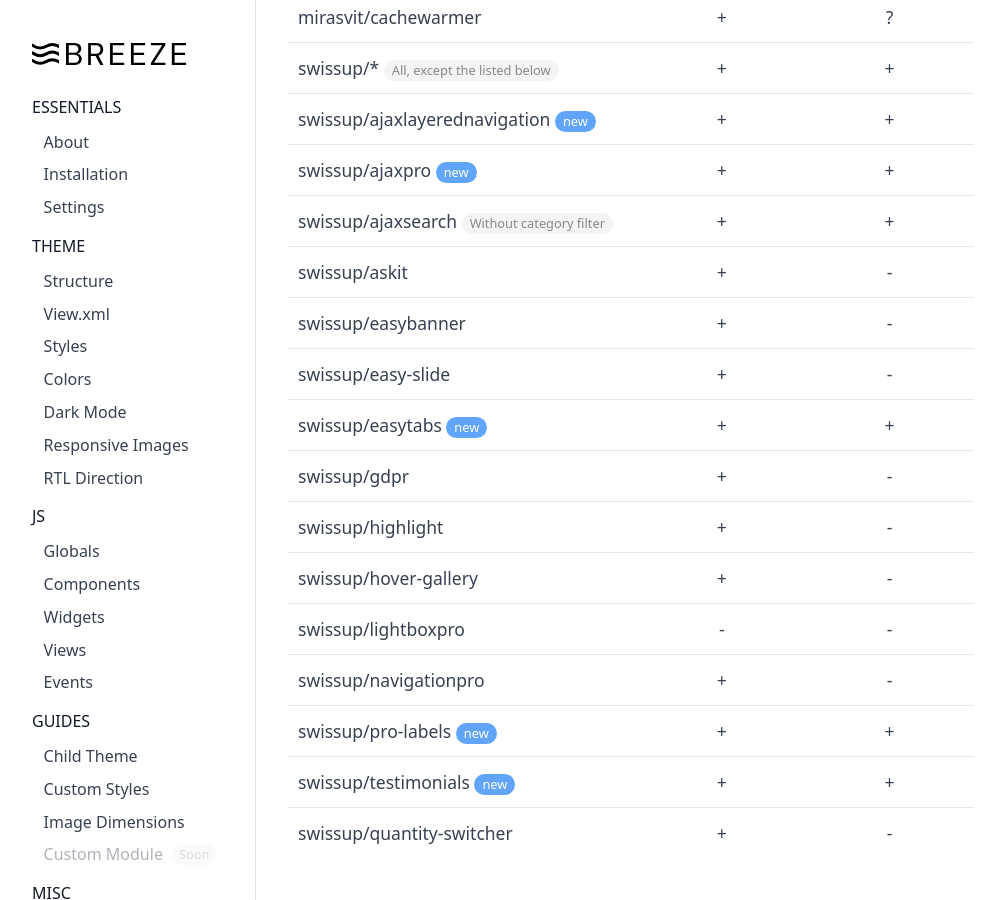
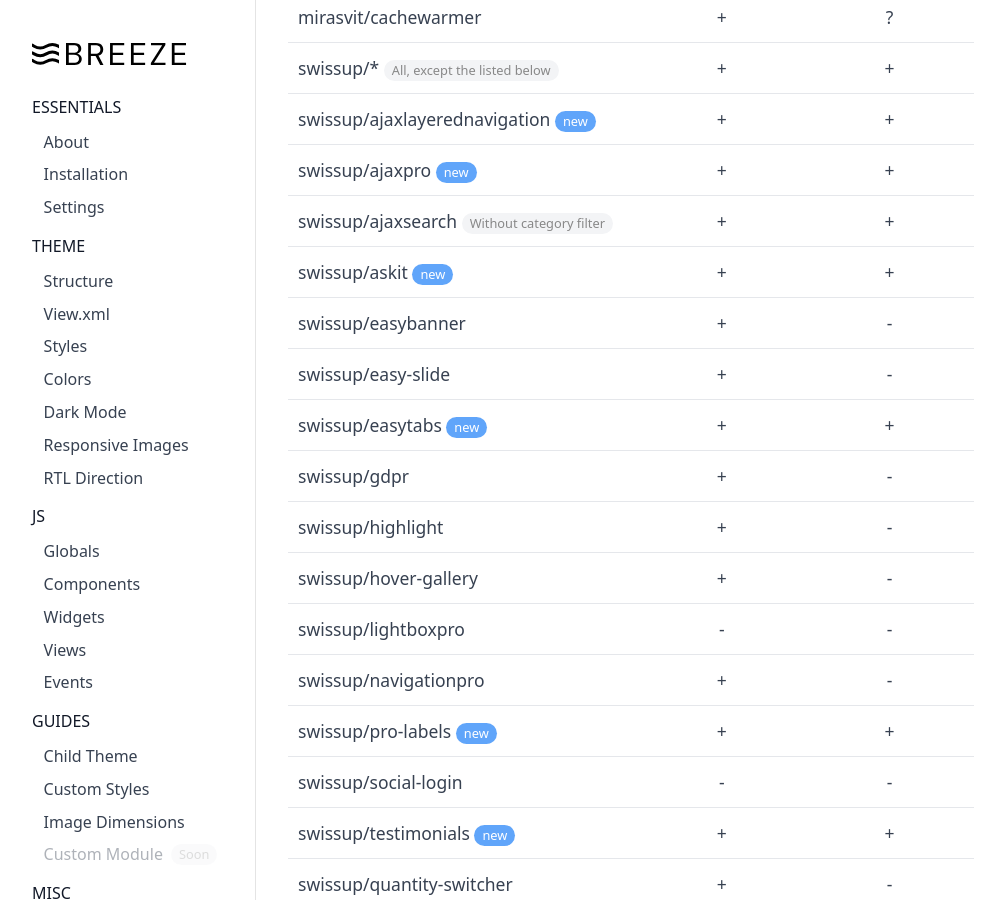
Before and after one commit to breezefront/breezefront.com, a Jekyll site: the page built from collections/_misc/compatible-modules.md, in a window 1280 px wide and 900 px high, scrolled down 274 px. Shown: the whole window, without its empty margins (0-1006 px from the left). Built offline with Jekyll 4.4.1, drawn with Linux system fonts in a browser that asks for light colours.

Commit message:
Update compatible modules

```diff
--- a/collections/_misc/compatible-modules.md
+++ b/collections/_misc/compatible-modules.md
@@ -16,7 +16,7 @@ swissup/\* *All, except the listed below*{:.badge} | +     | +
 swissup/ajaxlayerednavigation *new*{:.badge.blue}  | +     | +
 swissup/ajaxpro *new*{:.badge.blue} | +         | +
 swissup/ajaxsearch *Without category filter*{:.badge}  | +     | +
-swissup/askit                 | +               | -
+swissup/askit *new*{:.badge.blue} | +               | +
 swissup/easybanner            | +               | -
 swissup/easy-slide            | +               | -
 swissup/easytabs *new*{:.badge.blue} | +        | +
@@ -26,6 +26,7 @@ swissup/hover-gallery         | +               | -
 swissup/lightboxpro           | -               | -
 swissup/navigationpro         | +               | -
 swissup/pro-labels *new*{:.badge.blue}  | +     | +
+swissup/social-login          | -               | -
 swissup/testimonials *new*{:.badge.blue} | +    | +
 swissup/quantity-switcher     | +               | -
 
```
